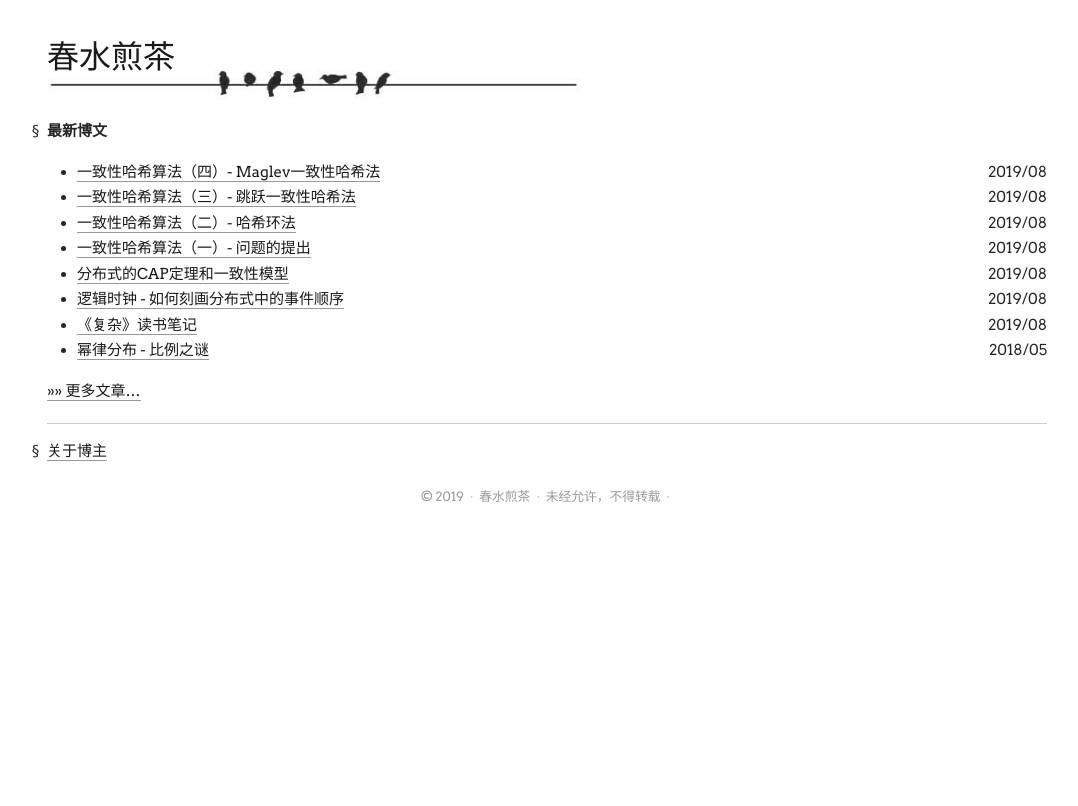
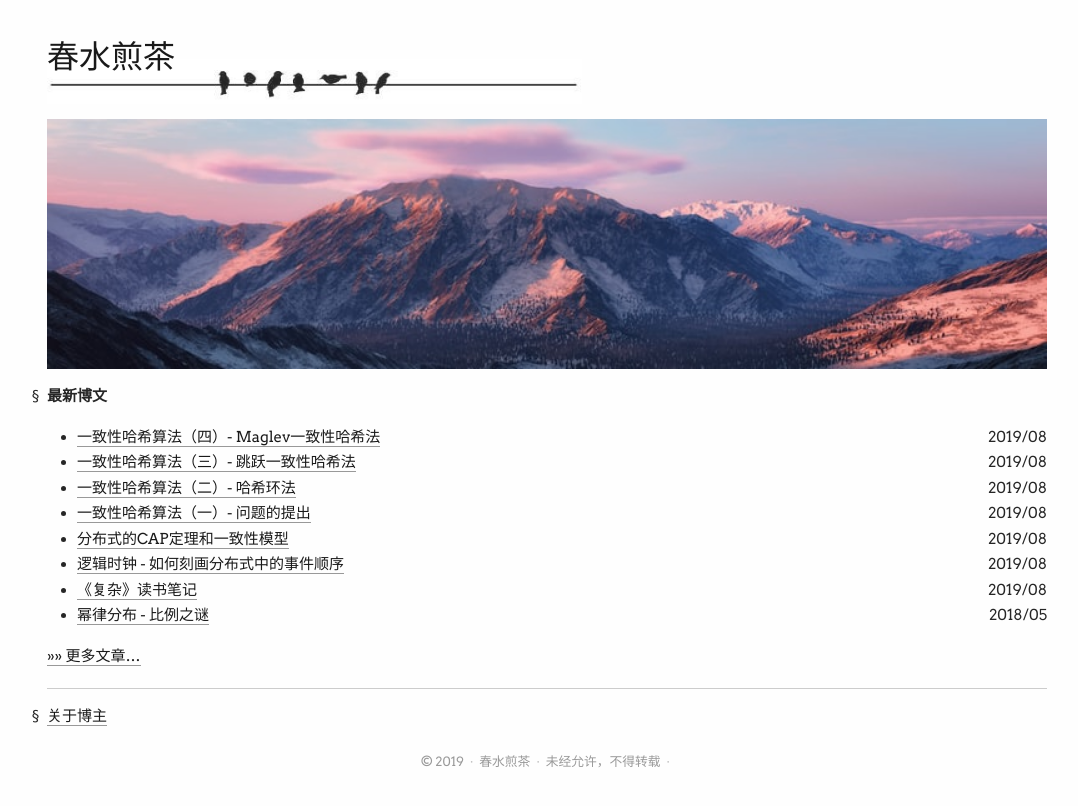
Before and after one commit to gfphoto/writings.sh, a Jekyll site: the page built from index.md, in a window 1280 px wide. Shown: the top 806 px of the page, without its empty margins (93-1171 px from the left). Built offline with Jekyll 4.4.1, drawn with Linux system fonts in a browser that asks for light colours.

Commit message:
Add a simple banner

```diff
--- a/index.md
+++ b/index.md
@@ -4,6 +4,8 @@ title: 春水煎茶 - 王超的博客
 permalink: /
 id: index
 ---
+
+{% include image.html width="100%" absolute_url='/assets/images/b.jpeg'  %}
 
 <span class="heading-anchor">§</span>
 **最新博文**
```
Also changed, not shown: assets/images/b.jpeg (added).
